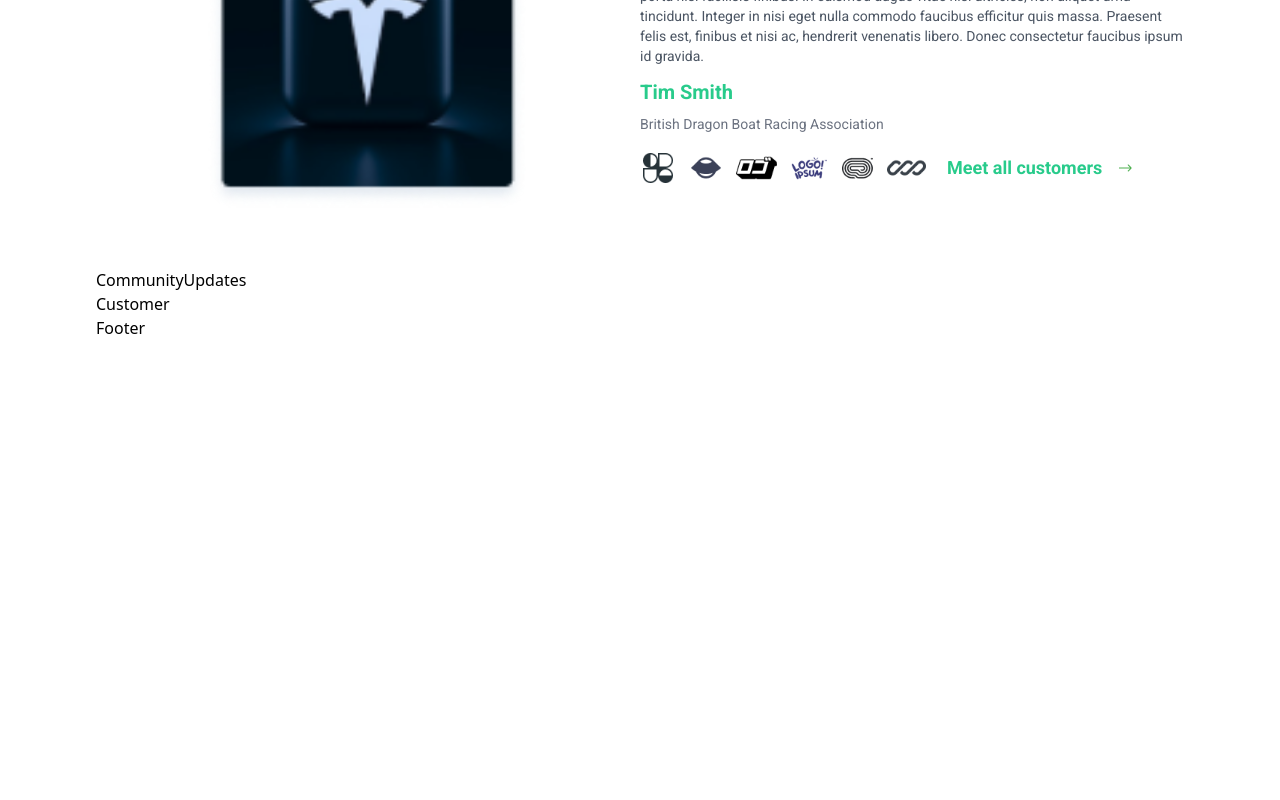
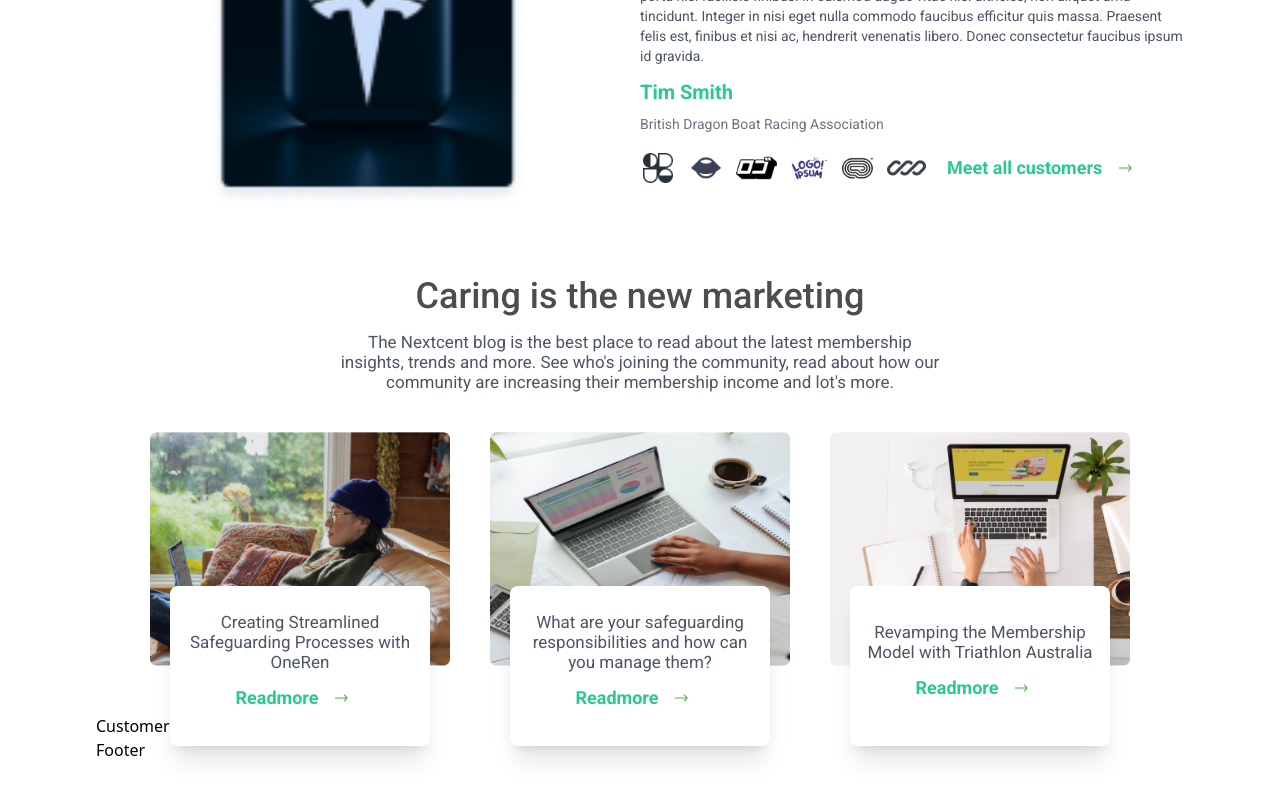
Before and after one commit to the-diako/Agency-Website, a React (Vite) app: page / in a window 1280 px wide. Shown: the part 2393-3193 px from the top of the page. Before the commit the page ends 2773 px from the top, so only its background shows below. Built offline with nearby package versions, Linux system fonts and the light colour scheme.

Commit message:
CommunityUpdates done.

```diff
--- a/src/components/CommunityUpdates.jsx
+++ b/src/components/CommunityUpdates.jsx
@@ -1,7 +1,60 @@
 import React from "react";
+import { communityUpdatesData } from "../constants";
 
 const CommunityUpdates = () => {
-  return <div>CommunityUpdates</div>;
+  return (
+    <div className="flex flex-col items-center justify-center w-full my-12">
+      <div className="text-center">
+        <h1 className="font-medium font-Roboto text-[#4D4D4D] text-2xl md:text-4xl mb-4 ">
+          Caring is the new marketing
+        </h1>
+        <p className="font-Roboto font-normal text-gray-600 text-sm md:text-[17px] max-w-[610px]">
+          The Nextcent blog is the best place to read about the latest
+          membership insights, trends and more. See who's joining the community,
+          read about how our community are increasing their membership income
+          and lot's more.
+        </p>
+      </div>
+
+      <div className="mt-10 grid grid-cols-1 lg:grid-cols-2 xl:grid-cols-3 gap-28 xl:gap-10">
+        {communityUpdatesData.map((cards) => {
+          return (
+            <div className="relative w-[300px]">
+              <img src={cards.image} alt="User" />
+              <div
+                key={cards.id}
+                className="
+                absolute
+                bottoml-1/2
+                left-1/2
+                transform
+                -translate-x-1/2
+                -translate-y-1/2
+                flex
+                flex-col
+                items-center
+                justify-center
+                text-center
+                gap-1
+                shadow-xl
+                rounded-lg
+                p-4
+                bg-white
+                w-[260px]
+                h-[160px]
+                "
+              >
+                <p className="font-Roboto font-normal text-gray-600 text-sm md:text-[17px] max-w-[610px]">
+                  {cards.text}
+                </p>
+                <div>{cards.button}</div>
+              </div>
+            </div>
+          );
+        })}
+      </div>
+    </div>
+  );
 };
 
 export default CommunityUpdates;
```
